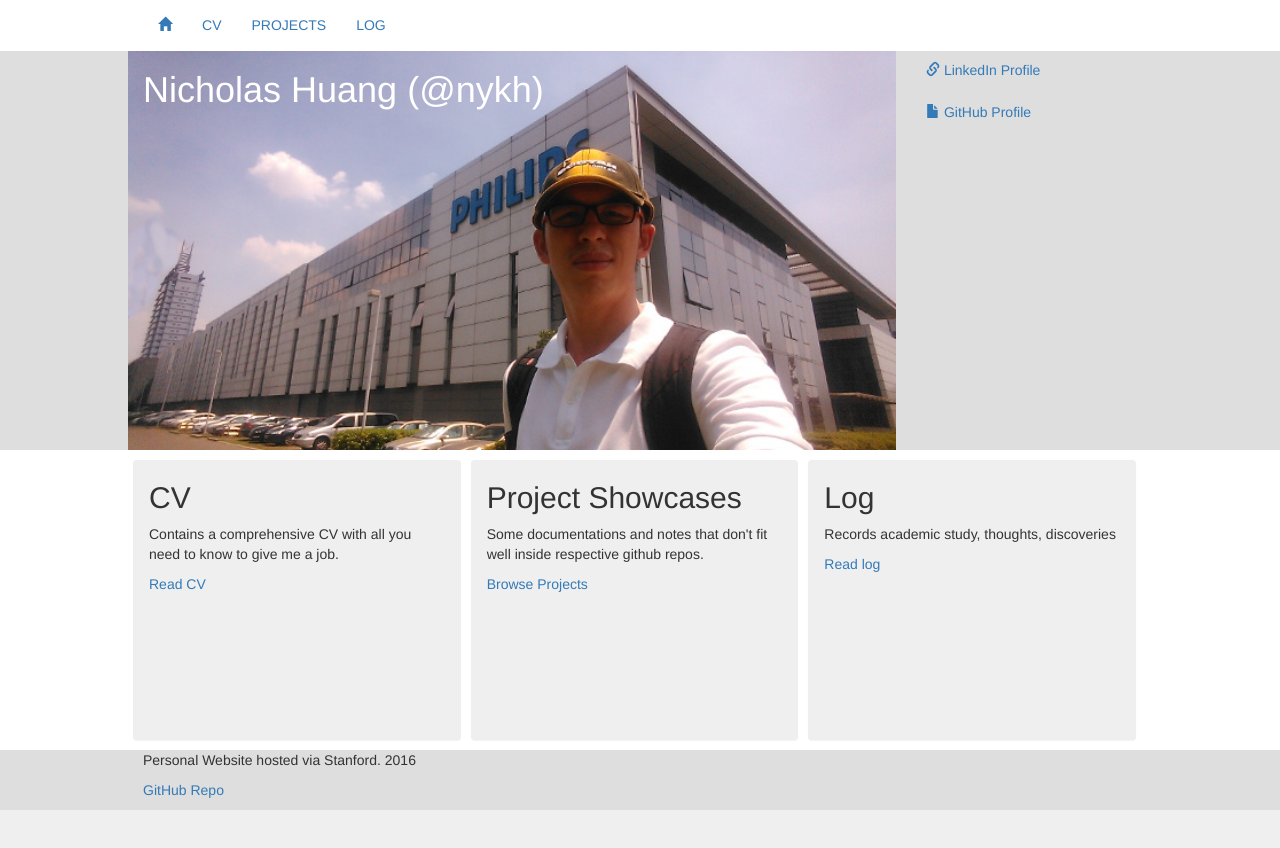
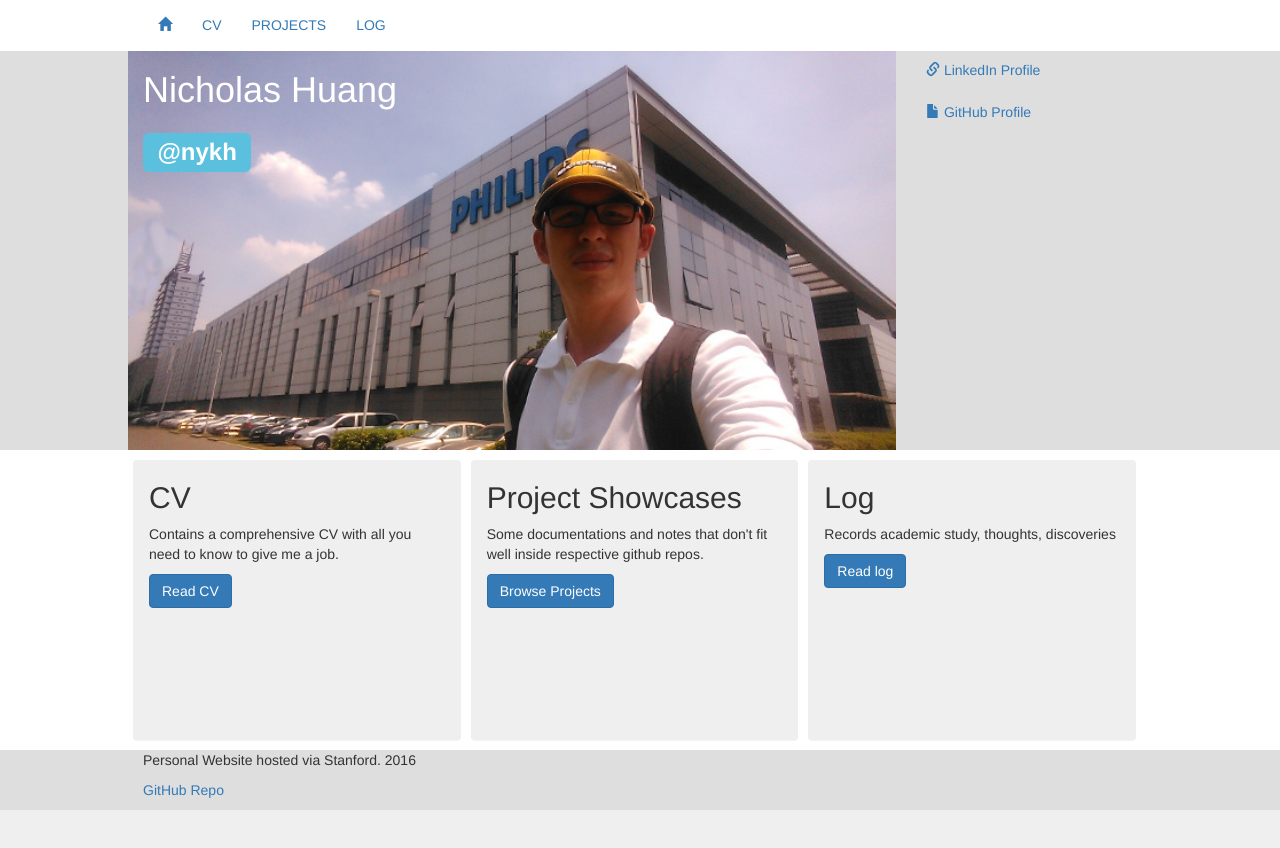
Before and after one commit to nykh/portfolio, a plain HTML site: page index.html in a window 1280 px wide. Drawn offline with nearby package versions, Linux system fonts and the light colour scheme.

Commit message:
Add styling to index

```diff
--- a/css/master.css
+++ b/css/master.css
@@ -30,7 +30,10 @@ div#cover {
 
 div#cover h1 {
     font-weight:500;
+    margin-bottom: 3rem;
 }
+
+div#cover .label { font-size: 2.4rem; }
 
 .panel {
     background-color: #efefef;
--- a/index.html
+++ b/index.html
@@ -26,7 +26,8 @@
         <div class="container">
             <div class="row">
                 <div id="cover" class="col-md-9">
-                    <h1>Nicholas Huang (@nykh)</h1>
+                    <h1>Nicholas Huang</h1>
+                    <span class="label label-info">@nykh</span>
                 </div>
                 <div class="col-md-3">
                     <ul class="nav nav-stacked">
@@ -50,21 +51,21 @@
                     <p>
                         Contains a comprehensive CV with all you need to know to give me a job.
                     </p>
-                    <a href="cv.html">Read CV</a>
+                    <a class="btn btn-primary btn-large" href="cv.html">Read CV</a>
                 </div>
                 <div class="col-md-4 panel">
                     <h2>Project Showcases</h2>
                     <p>
                         Some documentations and notes that don't fit well inside respective github repos.
                     </p>
-                    <a href="#">Browse Projects</a>
+                    <a class="btn btn-primary btn-large" href="#">Browse Projects</a>
                 </div>
                 <div class="col-md-4 panel">
                     <h2>Log</h2>
                     <p>
                         Records academic study, thoughts, discoveries
                     </p>
-                    <a href="#">Read log</a>
+                    <a class="btn btn-primary btn-large" href="#">Read log</a>
                 </div>
             </div>
         </div>
```
